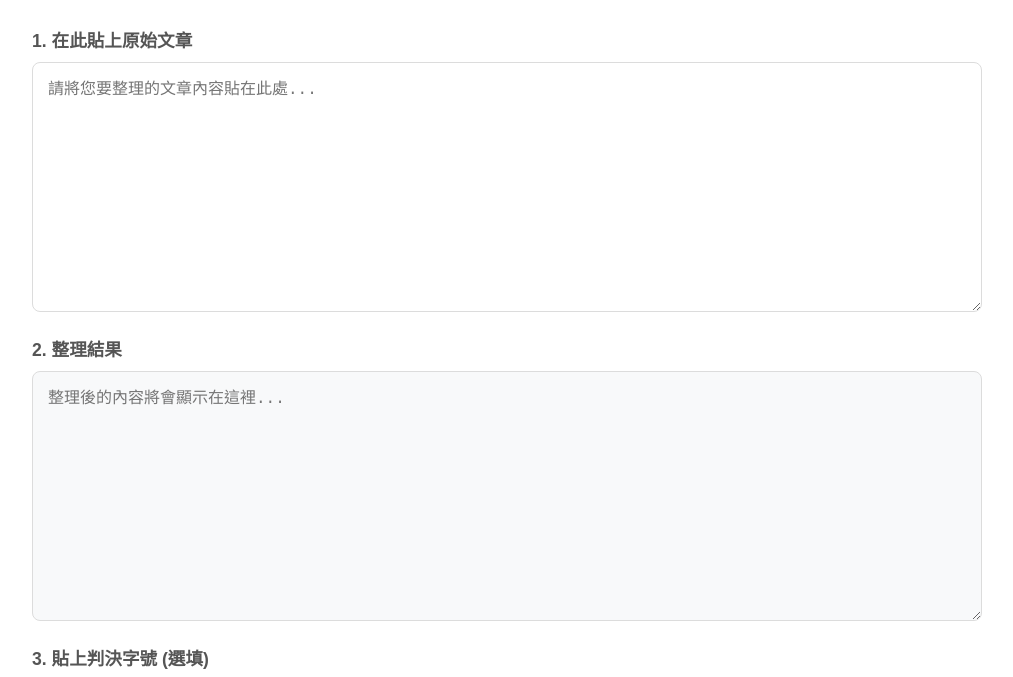
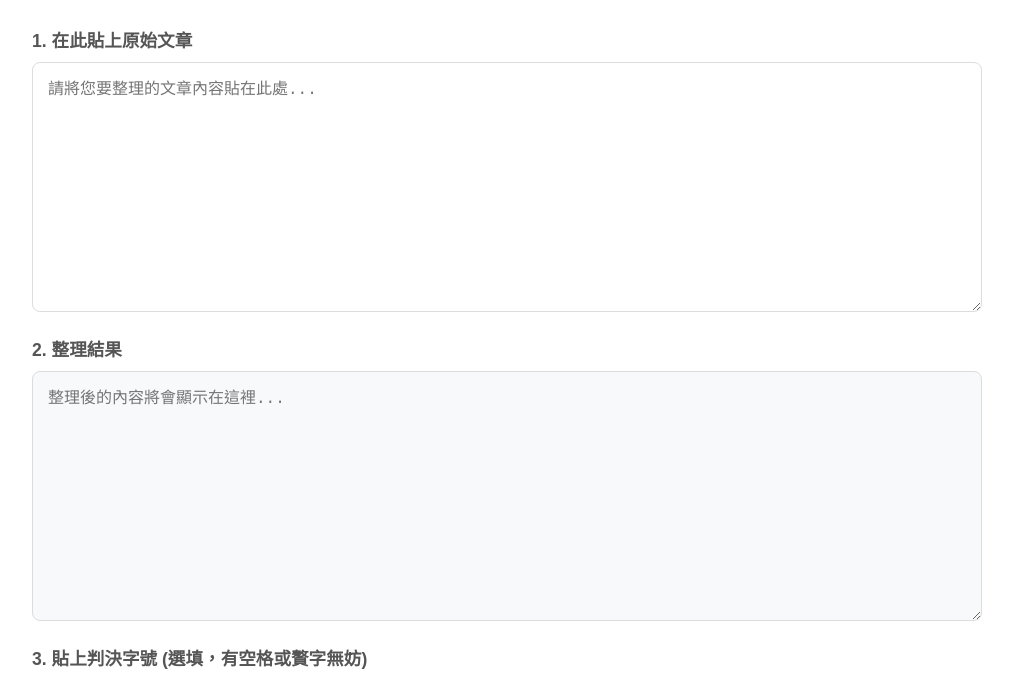
Before and after one commit to ysklushi/karoboard, a plain HTML site: page tool.html in a window 1280 px wide. Shown: the part 120-797 px from the top of the page, without its empty margins (133-1146 px from the left). Drawn offline with Linux system fonts and the light colour scheme.

Commit message:
Add files via upload

```diff
--- a/tool.html
+++ b/tool.html
@@ -141,7 +141,7 @@
         </div>
 
         <div class="input-container">
-            <label for="judgment-info">3. 貼上判決字號 (選填)</label>
+            <label for="judgment-info">3. 貼上判決字號 (選填，有空格或贅字無妨)</label>
             <input type="text" id="judgment-info" placeholder="例如：貼上「裁判字號：臺灣高等法院 112 年度上字第 123 號」即可">
         </div>
 
```
